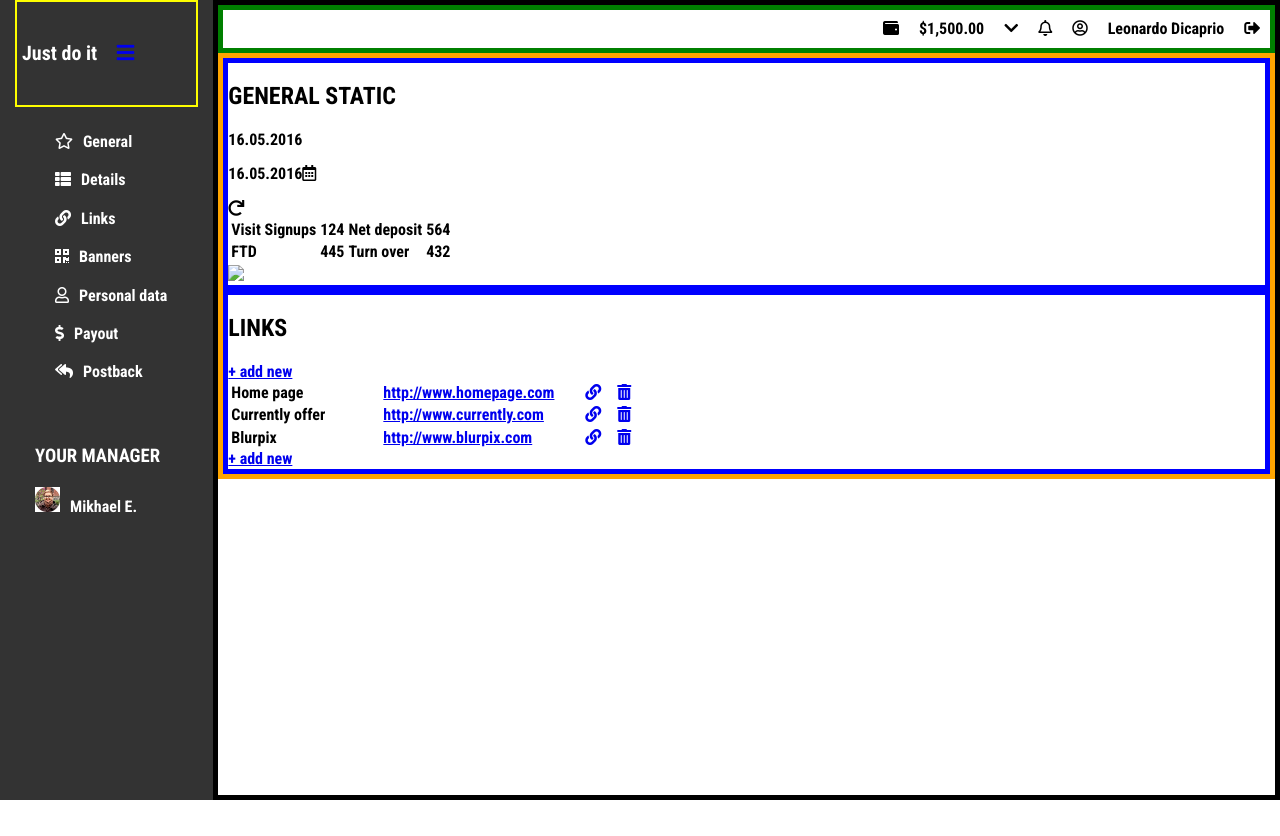
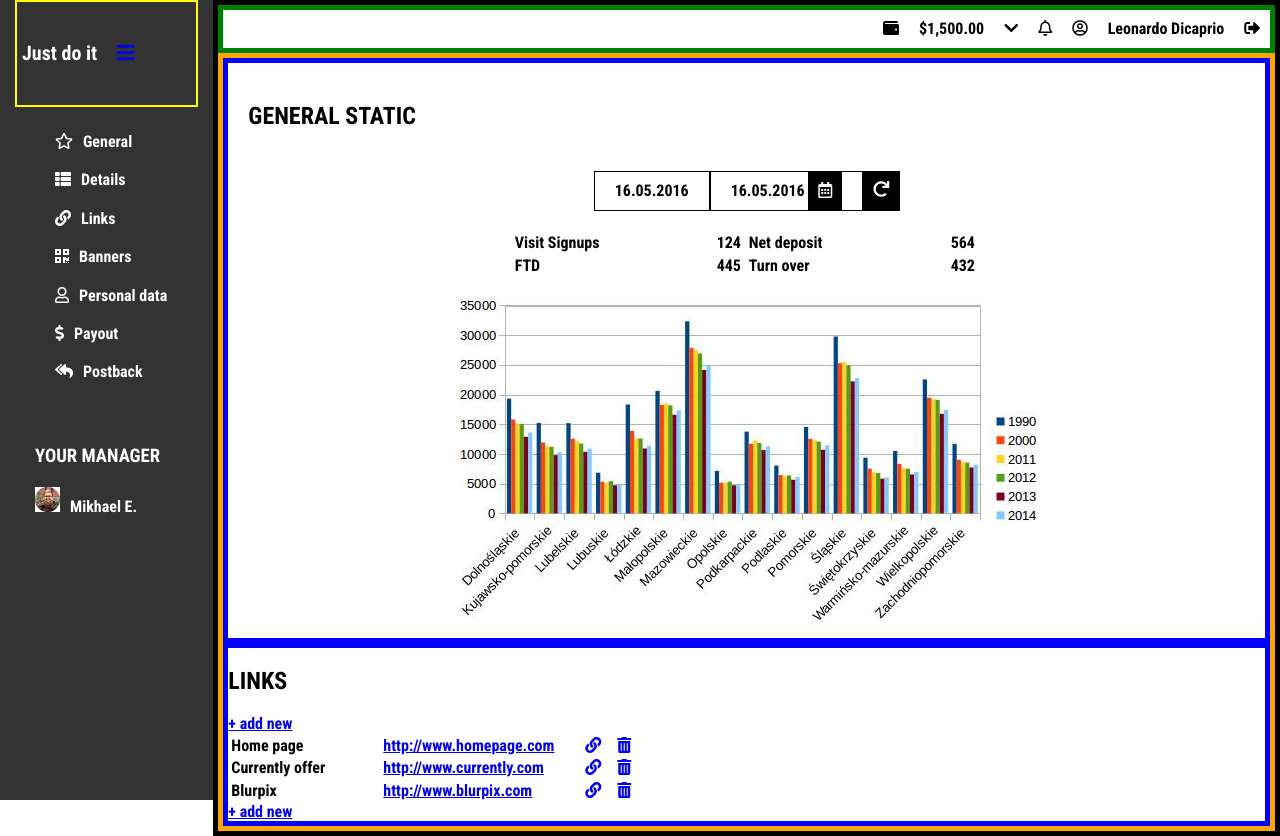
Before and after one commit to dygus4/solo-project, a plain HTML site: page index.html in a window 1280 px wide. Before the commit the page ends 800 px from the top, so only its background shows below. Drawn offline with Linux system fonts and the light colour scheme.

Commit message:
Change 3

```diff
--- a/index.html
+++ b/index.html
@@ -13,7 +13,7 @@
 </head>
 <body>
     <div class="row">
-        <div class="sidebar col-2">
+        <div class="sidebar col col-2">
            <div class="name">
 
 
@@ -38,7 +38,7 @@
             <a href="#"><img src="images/manager-black.jpg">Mikhael E.</a>
           </div>
         </div>
-        <div class="content col-10">
+        <div class="content col col-10">
           <div class="top-menu">
             <i class="fas fa-wallet"></i>
             <span>$1,500.00</span>
@@ -56,17 +56,17 @@
                 <h2>GENERAL STATIC</h2>
                 <div class="date">
                     <p>16.05.2016</p>
-                    <p>16.05.2016<i class="far fa-calendar-alt"></i></p>
-                    <i class="fas fa-redo"></i>
+                    <p>16.05.2016 <a href="#"><i class="far fa-calendar-alt"></i></a></p>
+                    <a href="#"><i class="fas fa-redo"></i></a>
                 </div>
                 <div class="chart">
                     <table class="statistic">
                         <tbody>
                             <tr>
-                                <td>Visit Signups</td>
-                                <td>124</td>
-                                <td>Net deposit</td>
-                                <td>564</td>
+                                <td width=200>Visit Signups</td>
+                                <td width=30>124</td>
+                                <td width=200>Net deposit</td>
+                                <td width=30>564</td>
                             </tr>
                             <tr>
                                 <td>FTD</td>
--- a/sass/_layout.scss
+++ b/sass/_layout.scss
@@ -45,9 +45,42 @@
 .layout-pages {
     border: 5px solid orange;
 }
+/*General static*/
+
 .general-statistic {
     border: 5px solid blue;
+    h2{
+        padding: 20px;
+    }
 }
+.date {
+    display: flex;
+    justify-content: center;
+    margin: 15px;
+    p {
+        padding: 10px 20px;
+        margin: 0;
+        border: 1px solid black;
+    }
+    a:last-of-type {
+        padding: 10px;
+        color: white;
+        background-color: black;
+    }
+}
+.statistic {
+    display: flex;
+    justify-content: center;
+    margin: 20px;
+}
+.chart {
+    img {
+        display: block;
+        margin: 0 auto;
+    }
+}
+
+
 .links {
     border: 5px solid blue;
 }
```
Also changed, not shown: css/style.css, images/general.jpg (added), 1 other file.
